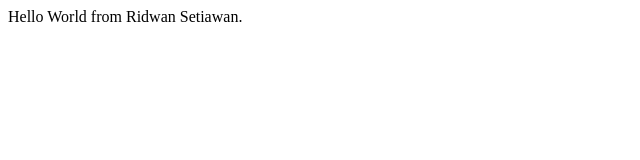
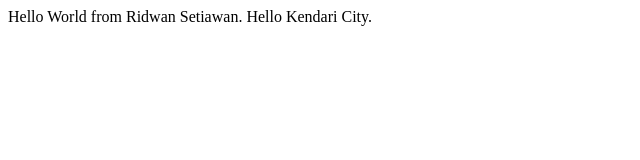
Before and after one commit to rise27/project001, a plain HTML site: page index.html in a window 1280 px wide. Shown: the whole page, without its empty margins (0-640 px from the left). Drawn offline with Linux system fonts and the light colour scheme.

Commit message:
Update index.html

```diff
--- a/index.html
+++ b/index.html
@@ -8,7 +8,7 @@
 </head>
 
 <body>
-    Hello World from Ridwan Setiawan.
+    Hello World from Ridwan Setiawan. Hello Kendari City.
 </body>
 
 </html>
```
